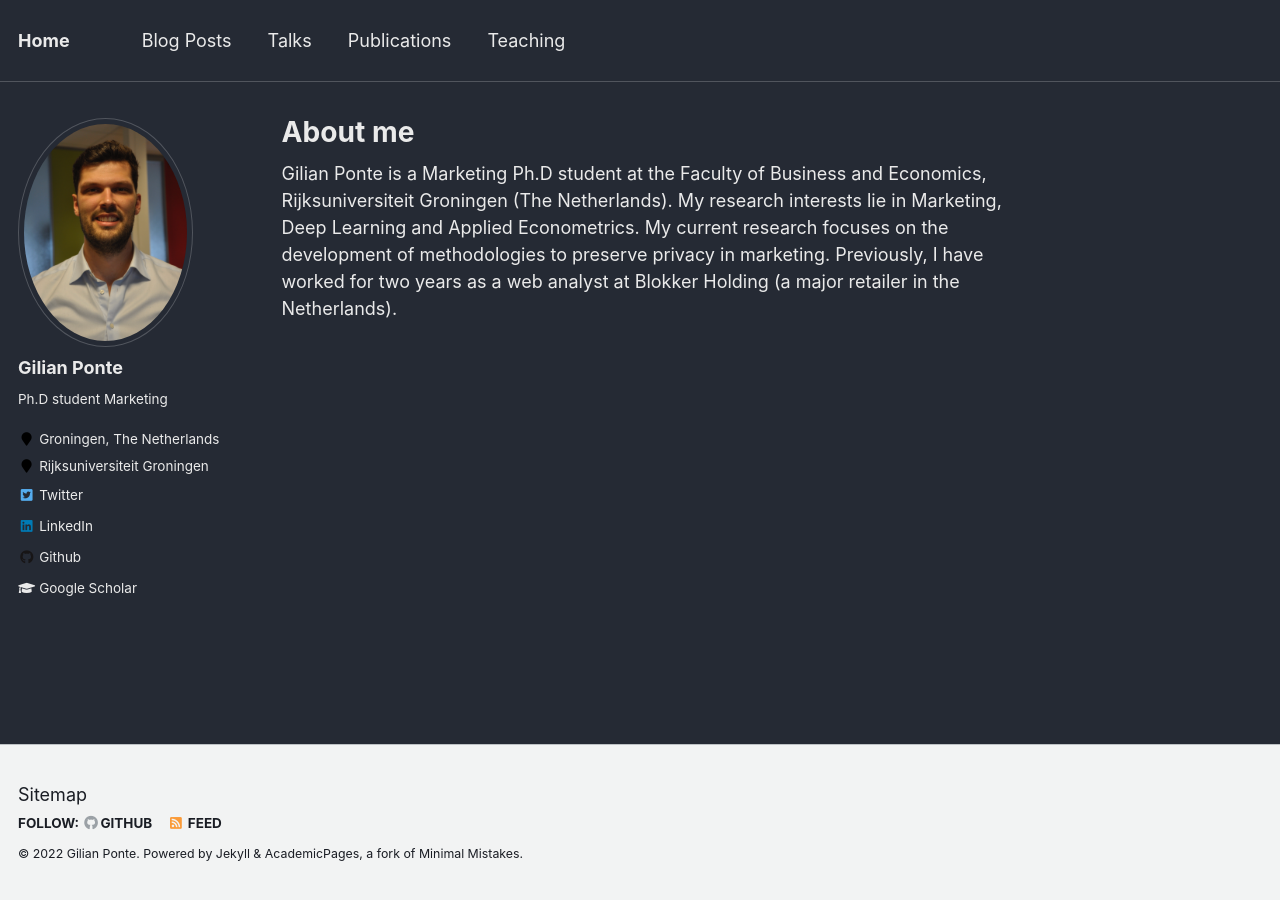
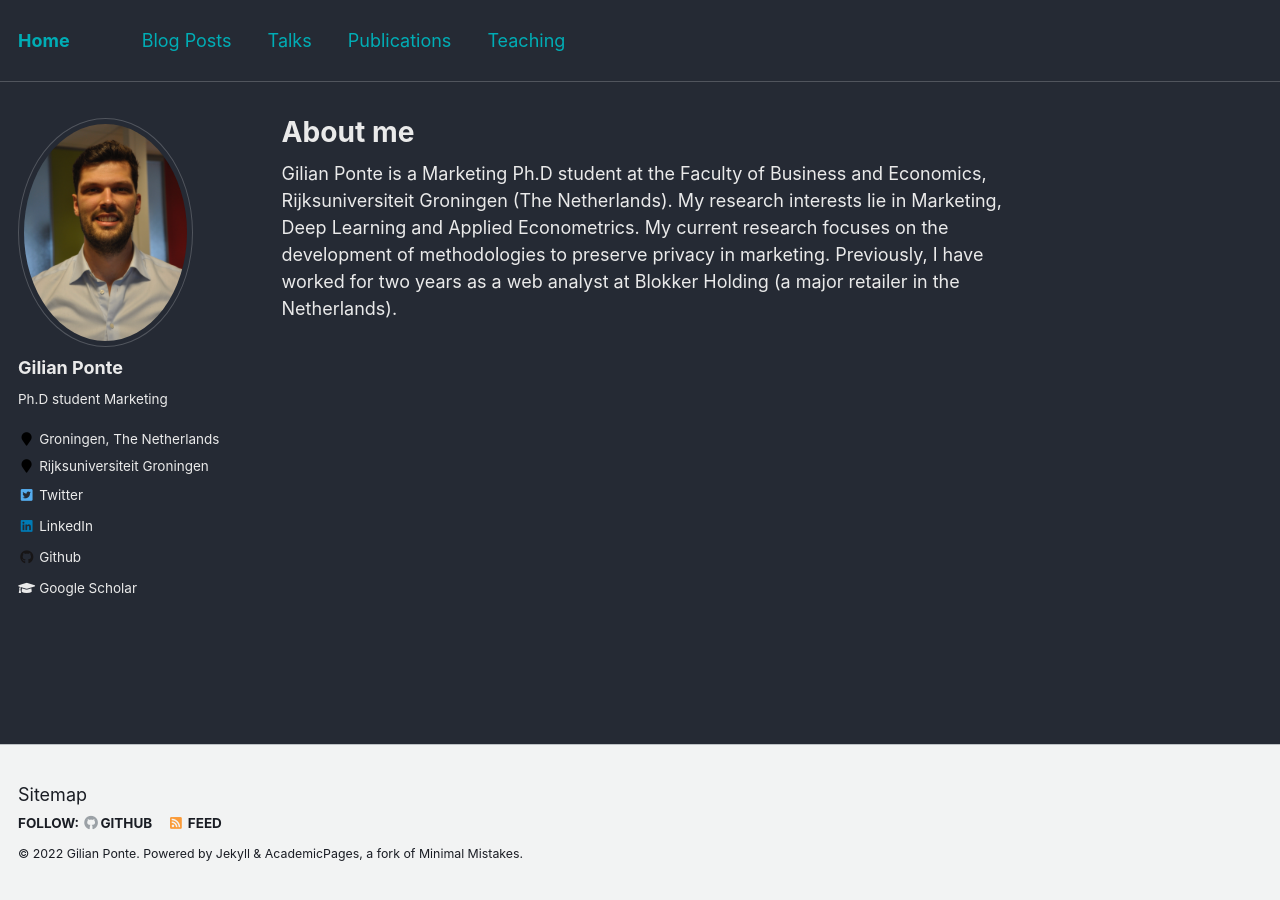
Before and after one commit to GilianPonte/gilianponte.github.io, a Jekyll site: the page built from _pages/about.md, in a window 1280 px wide. Built offline with Jekyll 4.4.1, drawn with Linux system fonts in a browser that asks for light colours.

Commit message:
Update main.scss

```diff
--- a/assets/css/main.scss
+++ b/assets/css/main.scss
@@ -9,7 +9,7 @@
  *  - https://twitter.com/mmistakes
  *
 */
-@import "skins/default";
+
 @import "vendor/breakpoint/breakpoint"; // media query mixins
 @import "variables";
 @import "mixins";
```
